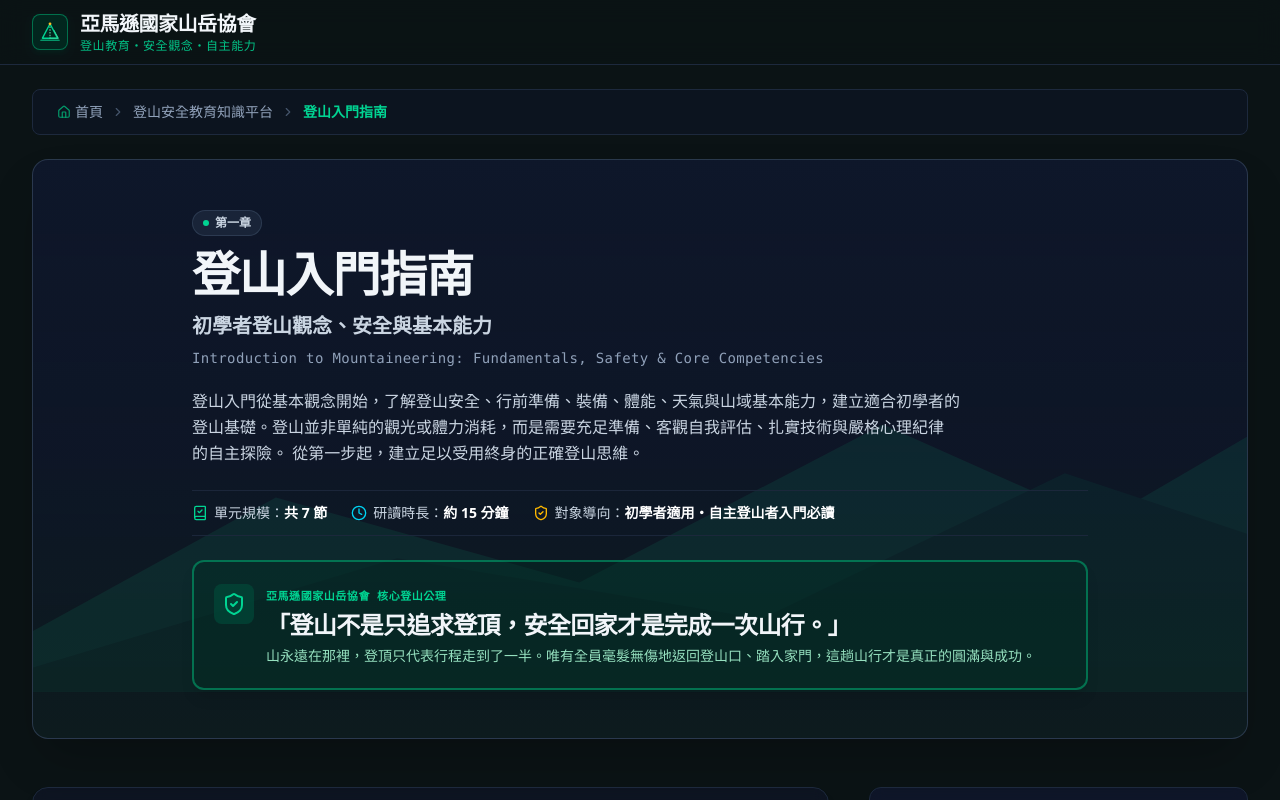
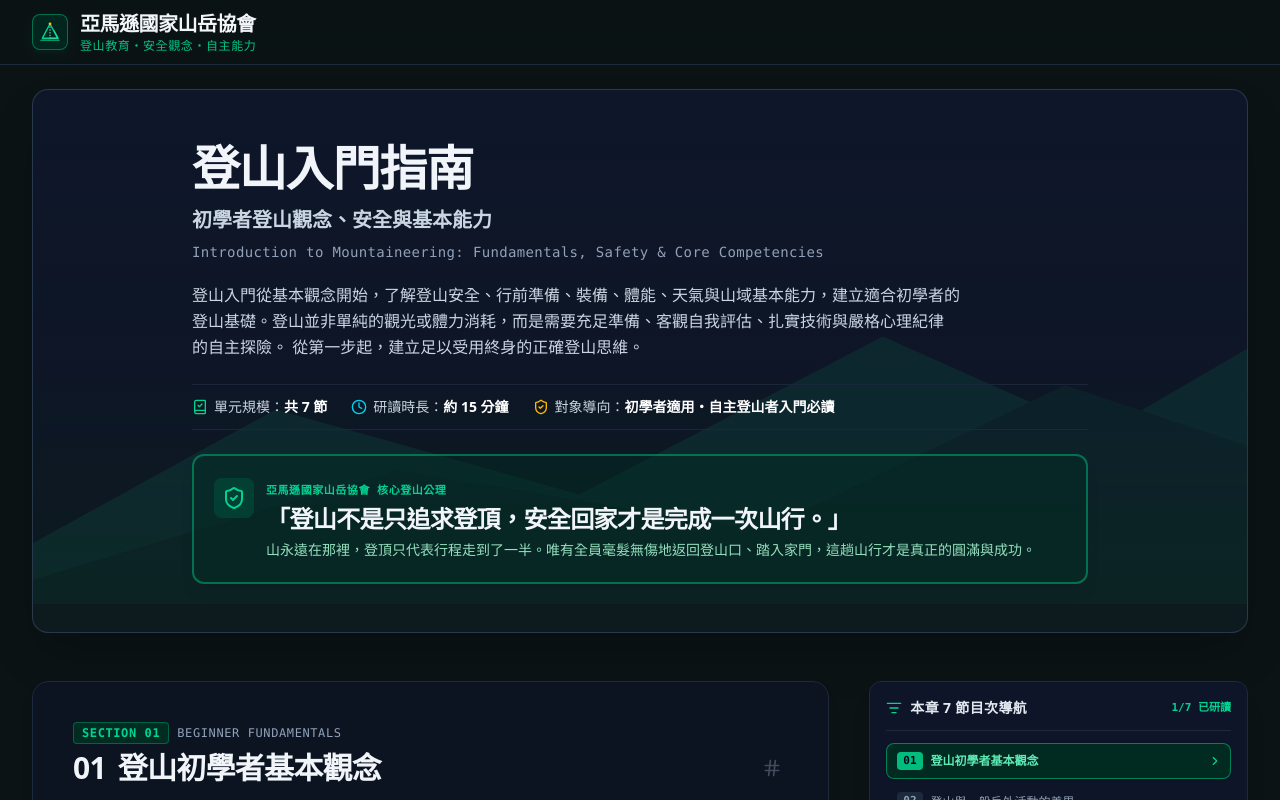
Before and after one commit to transfera920-cloud/amazon-basic, a React (Vite) app: page / in a window 1280 px wide. Shown: the top 800 px of the page. Built offline with nearby package versions, Linux system fonts and the light colour scheme.

Commit message:
refactor(layout): remove unused breadcrumb and chapter label
Clean up the UI by removing the breadcrumb navigation and redundant chapter label in the hero section. Also removed the robots.txt file to prevent premature indexing.

```diff
--- a/src/App.tsx
+++ b/src/App.tsx
@@ -1,6 +1,5 @@
 import React, { useState, useEffect } from 'react';
 import { Header } from './components/layout/Header';
-import { Breadcrumb } from './components/layout/Breadcrumb';
 import { ChapterHero } from './components/layout/ChapterHero';
 import { ChapterNavigation } from './components/layout/ChapterNavigation';
 import { Footer } from './components/layout/Footer';
@@ -71,9 +70,6 @@ export default function App() {
 
       {/* Main Container */}
       <main className="flex-1 mx-auto w-full max-w-7xl px-4 sm:px-6 lg:px-8 pt-6 pb-6 sm:pb-8">
-        {/* Breadcrumb Navigation */}
-        <Breadcrumb />
-
         {/* Chapter 1 Hero with core philosophy banner */}
         <ChapterHero />
 
--- a/src/components/layout/ChapterHero.tsx
+++ b/src/components/layout/ChapterHero.tsx
@@ -16,10 +16,6 @@ export const ChapterHero: React.FC = () => {
       <div className="relative z-10 max-w-4xl mx-auto">
         {/* Chapter Title & H1 */}
         <div className="space-y-2">
-          <div className="inline-flex items-center gap-1.5 px-2.5 py-1 rounded-full bg-slate-800/80 border border-slate-700/80 text-xs font-semibold text-slate-300">
-            <span className="w-1.5 h-1.5 rounded-full bg-emerald-400"></span>
-            <span>{CHAPTER_01_META.chapterLabel || `第${CHAPTER_01_META.chapterNumber}章`}</span>
-          </div>
           <h1 className="text-2xl sm:text-4xl lg:text-5xl font-black text-slate-100 tracking-tight leading-tight">
             登山入門指南
           </h1>
```
Also changed, not shown: public/robots.txt (deleted).
